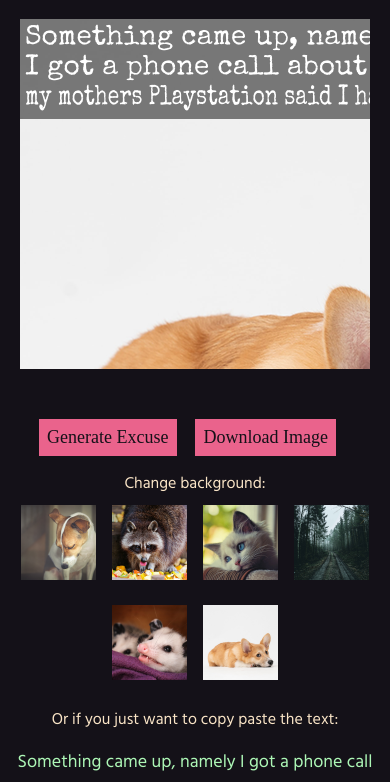
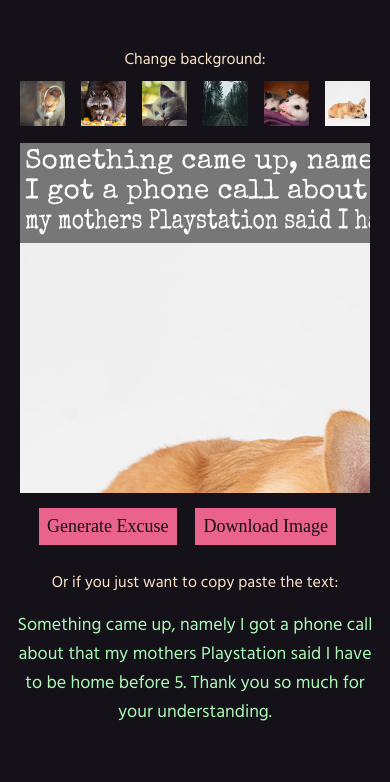
Before and after one commit to Deliciaes/the-perfect-excuse, a plain HTML site: page index.html in a window 390 px wide. Both pictures are taken after a click on the button "Generate Excuse". Shown: the part 61-843 px from the top of the page. Drawn offline with Linux system fonts and the light colour scheme; files whose address does not match are found by name; a web font is replaced by a local one.

Commit message:
updated layout

```diff
--- a/index.html
+++ b/index.html
@@ -29,15 +29,6 @@
     </div>
     <div class="excuse-container">
       <div class="card-container">
-        <canvas id="card">
-          Your browser does not support the canvas element.
-        </canvas>
-      </div>
-      <button class="generate">Generate Excuse</button>
-
-      <a class="download-url" href="" download
-        ><button class="download">Download Image</button></a
-      >
         <div id="show-hide">Change background:</div>
         <div class="gallery-container">
           <div class="gallery-row">
@@ -89,7 +80,15 @@
             />
           </div>
         </div>
+        <canvas id="card">
+          Your browser does not support the canvas element.
+        </canvas>
+      </div>
+      <button class="generate">Generate Excuse</button>
 
+      <a class="download-url" href="" download
+        ><button class="download">Download Image</button></a
+      >
       <div class="excuse-confirm" id="show-hide">
         Or if you just want to copy paste the text:
       </div>
--- a/style.css
+++ b/style.css
@@ -21,7 +21,7 @@
 }
 
 .excuse-container {
-  margin-top: 20px;
+  margin-top: 50px;
 }
 
 .intro {
@@ -62,6 +62,7 @@
 
 .pink-font {
   color: #ea638c;
+  font-size: 21px;
 }
 .the-excuse {
   font-size: 18px;
@@ -73,7 +74,6 @@
 
 .download {
   margin: 15px;
-  margin-top: 50px;
   display: none;
 }
 
@@ -98,6 +98,7 @@
   width: 80px;
   height: 80px;
   padding: 8px;
+  cursor: pointer;
 }
 
 #card {
@@ -191,4 +192,9 @@
     width: 350px;
     height: 350px;
   }
+
+  .gallery-row img {
+    width: 45px;
+    height: 45px;
+  }
 }
```
Lines whose indentation alone changed are shown as unchanged.
